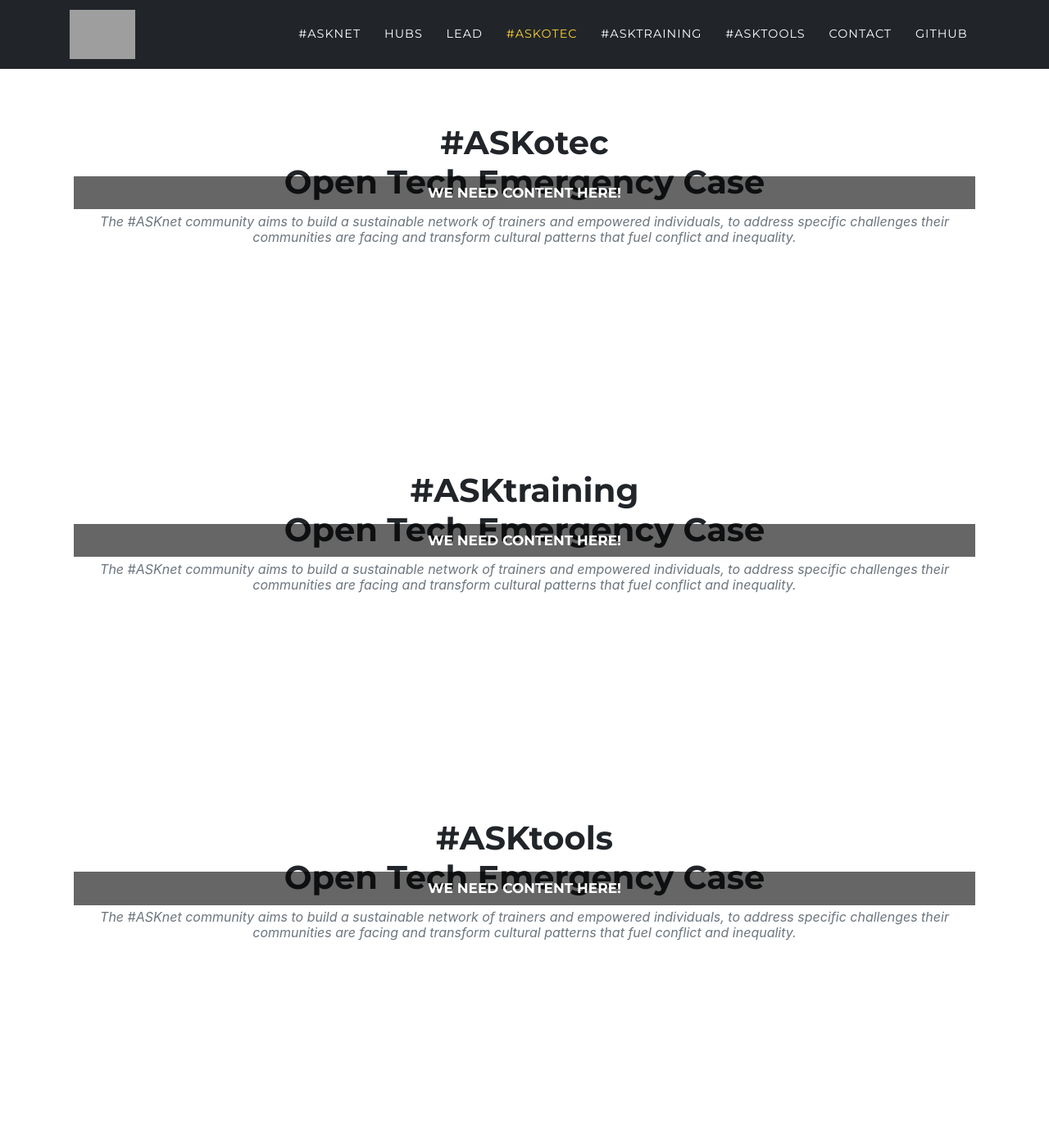
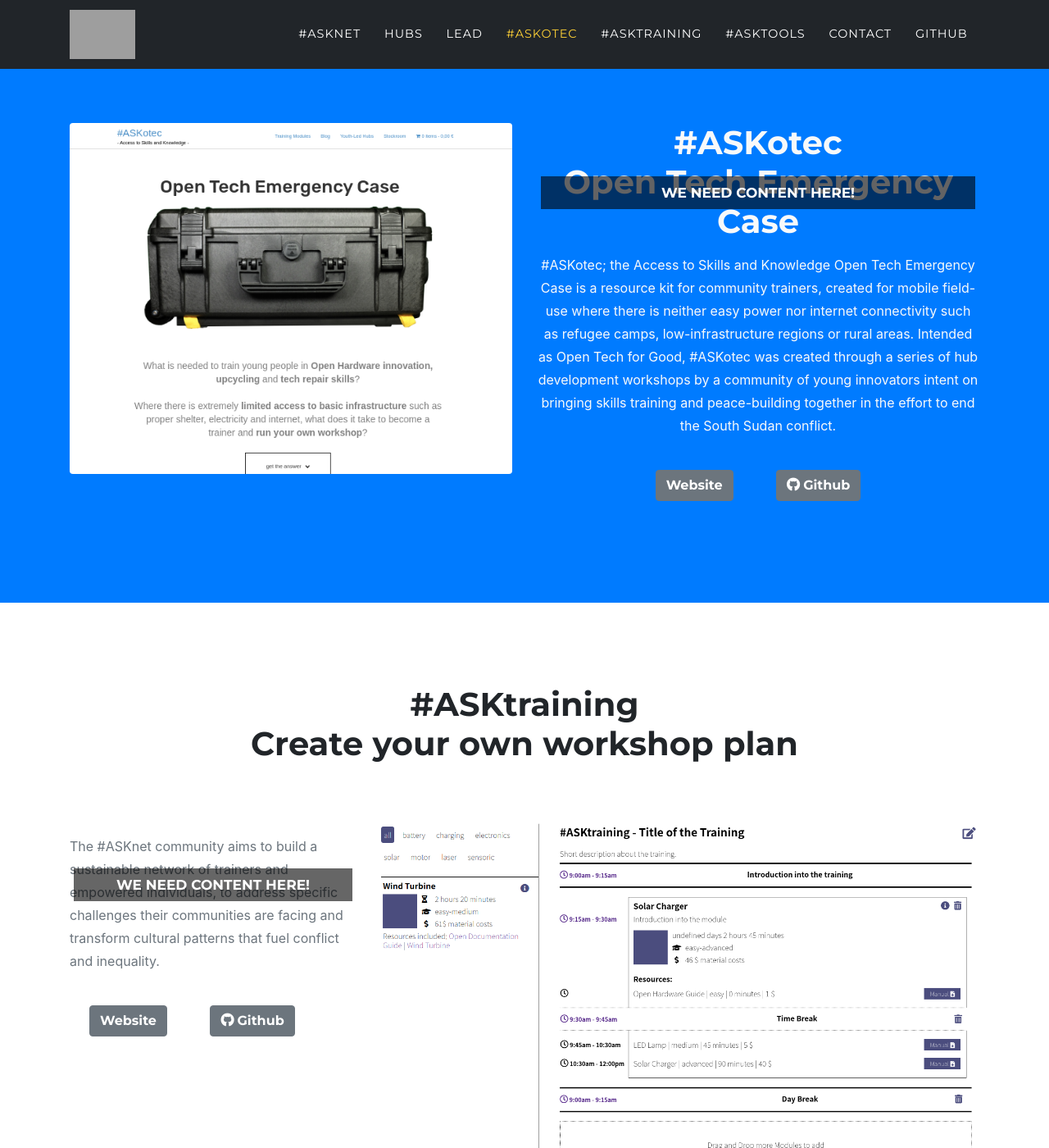
Before and after one commit to ASKnetCommunity/ASKnet.Community, a Jekyll site: the page built from index.md, in a window 1280 px wide and 1400 px high, scrolled down 3325 px. Shown: the whole window at 82% size. Built offline with Jekyll 4.4.1, drawn with Linux system fonts in a browser that asks for light colours; some web fonts are replaced; some of the changed text lies outside the part shown; grey boxes are pictures that could not be loaded.

Commit message:
styled section askotec, asktools and asktraining

```diff
--- a/_data/sitetext.yml
+++ b/_data/sitetext.yml
@@ -44,20 +44,26 @@
 
   askotec:
     title: "#ASKotec<br />Open Tech Emergency Case"
-    text: "The #ASKnet community aims to build a sustainable network of trainers and empowered individuals, to address specific challenges their communities are facing and transform cultural patterns that fuel conflict and inequality."
+    text: "#ASKotec; the Access to Skills and Knowledge Open Tech Emergency Case is a resource kit for community trainers, created for mobile field-use where there is neither easy power nor internet connectivity such as refugee camps, low-infrastructure regions or rural areas. Intended as Open Tech for Good, #ASKotec was created through a series of hub development workshops by a community of young innovators intent on bringing skills training and peace-building together in the effort to end the South Sudan conflict."
     section: askotec
+    image: assets/img/projects/askotec-website.png
+    website: https://askotec.openculture.agency
+    github: https://github.com/opencultureagency/ASKotec
     submit: https://github.com/ASKnetCommunity/ASKnet.Community/issues/27
 
   asktools:
-    title: "#ASKtools<br />Open Tech Emergency Case"
+    title: "#ASKtools<br />a lot of (online-)tools"
     text: "The #ASKnet community aims to build a sustainable network of trainers and empowered individuals, to address specific challenges their communities are facing and transform cultural patterns that fuel conflict and inequality."
     section: asktools
     submit: https://github.com/ASKnetCommunity/ASKnet.Community/issues/28
 
   asktraining:
-    title: "#ASKtraining<br />Open Tech Emergency Case"
+    title: "#ASKtraining<br />Create your own workshop plan"
     text: "The #ASKnet community aims to build a sustainable network of trainers and empowered individuals, to address specific challenges their communities are facing and transform cultural patterns that fuel conflict and inequality."
     section: asktraining
+    image: assets/img/projects/asktraining-website.png
+    website: https://asktraining.github.io/Training/
+    github: https://github.com/ASKtraining/Training
     submit: https://github.com/ASKnetCommunity/ASKnet.Community/issues/23
 
   lead:
@@ -67,7 +73,7 @@
     submit: https://github.com/ASKnetCommunity/ASKnet.Community/issues/23
 
   projects-trainings:
-    title: "Projects and Trainings<br />Open Tech Emergency Case"
+    title: "Projects and Trainings"
     text: "The #ASKnet community aims to build a sustainable network of trainers and empowered individuals, to address specific challenges their communities are facing and transform cultural patterns that fuel conflict and inequality."
     section: asktraining
     submit: https://github.com/ASKnetCommunity/ASKnet.Community/issues/23
--- a/_includes/askotec.html
+++ b/_includes/askotec.html
@@ -1,12 +1,21 @@
 <!-- #ASKotec -->
-  <section class="page-section" id="{{ site.data.sitetext[site.locale].askotec.section | default: "askotec" }}">
+  <section class="page-section bg-primary" id="{{ site.data.sitetext[site.locale].askotec.section | default: 'askotec' }}">
     <div class="container">
       <div class="row">
-        <div class="col-lg-12 text-center{% if site.data.sitetext[site.locale].askotec.submit %} sc{% endif %}">
-          <h2 class="section-heading">{{ site.data.sitetext[site.locale].askotec.title | default: "#ASKotec" }}</h2>
+        <div class="col-6">
+          <a href="{{ site.data.sitetext[site.locale].askotec.website }}"><img class="w-100 rounded" src="{{site.data.sitetext[site.locale].askotec.image }}" /></a>
+        </div>
+        <div class="col-6 text-center{% if site.data.sitetext[site.locale].askotec.submit %} sc{% endif %}">
+          <h2 class="section-heading text-light">{{ site.data.sitetext[site.locale].askotec.title | default: "#ASKotec" }}</h2>
           {% if site.data.sitetext[site.locale].askotec.text %}
-		      <h3 class="section-subheading text-muted">{{ site.data.sitetext[site.locale].askotec.text }}</h3>
+		      <p class="text-light">{{ site.data.sitetext[site.locale].askotec.text }}</p>
 		      {% endif %}
+          {% if site.data.sitetext[site.locale].askotec.website %}
+          <a class="btn btn-secondary m-4" href="{{ site.data.sitetext[site.locale].askotec.website }}" target="_blank">Website</a>
+          {% endif %}
+          {% if site.data.sitetext[site.locale].askotec.github %}
+          <a class="btn btn-secondary m-4" href="{{ site.data.sitetext[site.locale].askotec.github }}" target="_blank"><i class="fab fa-github"></i> Github</a>
+          {% endif %}
           {% if site.data.sitetext[site.locale].askotec.submit %}
           <div class="sc-overlay">
             <h2>We need content here!</h2>
--- a/_includes/asktools.html
+++ b/_includes/asktools.html
@@ -1,11 +1,11 @@
 <!-- #ASKtools -->
-<section class="page-section" id="{{ site.data.sitetext[site.locale].asktools.section | default: "asktools" }}">
+<section class="page-section bg-primary" id="{{ site.data.sitetext[site.locale].asktools.section | default: "asktools" }}">
   <div class="container">
     <div class="row">
-      <div class="col-lg-12 text-center{% if site.data.sitetext[site.locale].asktools.submit %} sc{% endif %}">
+      <div class="col-lg-6 col-sm-12 text-center text-light{% if site.data.sitetext[site.locale].asktools.submit %} sc{% endif %}">
         <h2 class="section-heading">{{ site.data.sitetext[site.locale].asktools.title | default: "#asktools" }}</h2>
         {% if site.data.sitetext[site.locale].asktools.text %}
-        <h3 class="section-subheading text-muted">{{ site.data.sitetext[site.locale].asktools.text }}</h3>
+        <p class="text-light">{{ site.data.sitetext[site.locale].asktools.text }}</p>
         {% endif %}
         {% if site.data.sitetext[site.locale].asktools.submit %}
         <div class="sc-overlay">
@@ -15,6 +15,9 @@
         </div>
         {% endif %}
       </div>
+      <div class="col-lg-6 col-sm-12 text-center text-light" >
+        <img class="w-100 rounded" src="{{site.data.sitetext[site.locale].asktools.image }}" />
+      </div>
     </div>
   </div>
 </section>
--- a/_includes/asktraining.html
+++ b/_includes/asktraining.html
@@ -4,9 +4,19 @@
     <div class="row">
       <div class="col-lg-12 text-center{% if site.data.sitetext[site.locale].asktraining.submit %} sc{% endif %}">
         <h2 class="section-heading">{{ site.data.sitetext[site.locale].asktraining.title | default: "#asktraining" }}</h2>
+      </div>
+    </div>
+    <div class="row mt-5 mb-5">
+      <div class="col-4 pt-4 -pb-4 pr-4{% if site.data.sitetext[site.locale].asktraining.submit %} sc{% endif %}">
         {% if site.data.sitetext[site.locale].asktraining.text %}
-        <h3 class="section-subheading text-muted">{{ site.data.sitetext[site.locale].asktraining.text }}</h3>
+        <p class="section-subheading text-muted">{{ site.data.sitetext[site.locale].asktraining.text }}</p>
         {% endif %}
+        {% if site.data.sitetext[site.locale].asktraining.website %}
+          <a class="btn btn-secondary m-4" href="{{ site.data.sitetext[site.locale].asktraining.website }}" target="_blank">Website</a>
+          {% endif %}
+          {% if site.data.sitetext[site.locale].asktraining.github %}
+          <a class="btn btn-secondary m-4" href="{{ site.data.sitetext[site.locale].asktraining.github }}" target="_blank"><i class="fab fa-github"></i> Github</a>
+          {% endif %}
         {% if site.data.sitetext[site.locale].asktraining.submit %}
         <div class="sc-overlay">
           <h2>We need content here!</h2>
@@ -15,6 +25,9 @@
         </div>
         {% endif %}
       </div>
+      <div class="col-8">
+        <a href="{{ site.data.sitetext[site.locale].asktraining.website }}"><img class="w-100 rounded" src="{{site.data.sitetext[site.locale].asktraining.image }}" /></a>
+      </div>
     </div>
   </div>
 </section>
```
Also changed, not shown: assets/img/projects/askotec-website.png (added), assets/img/projects/asktraining-website.png (added).
